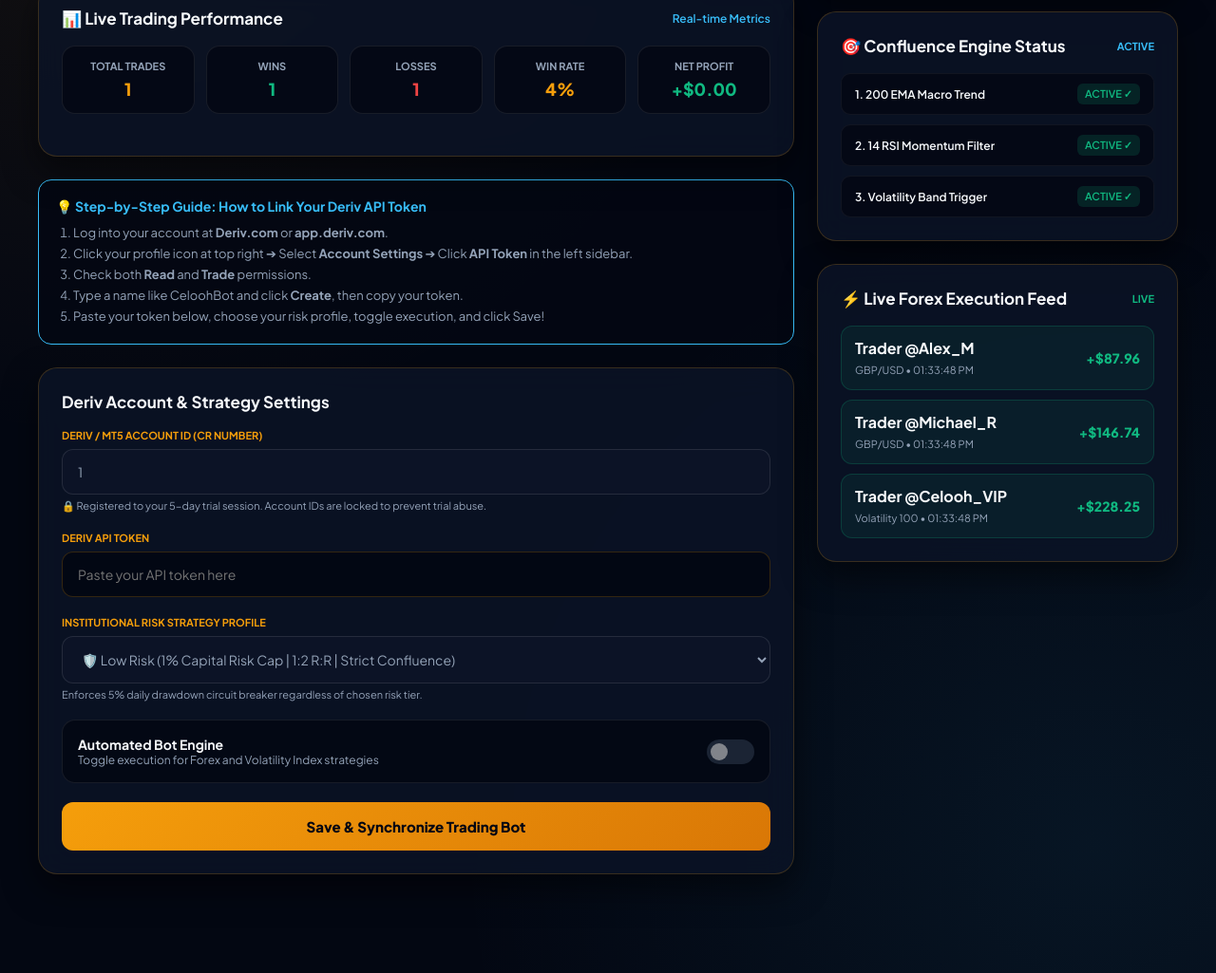
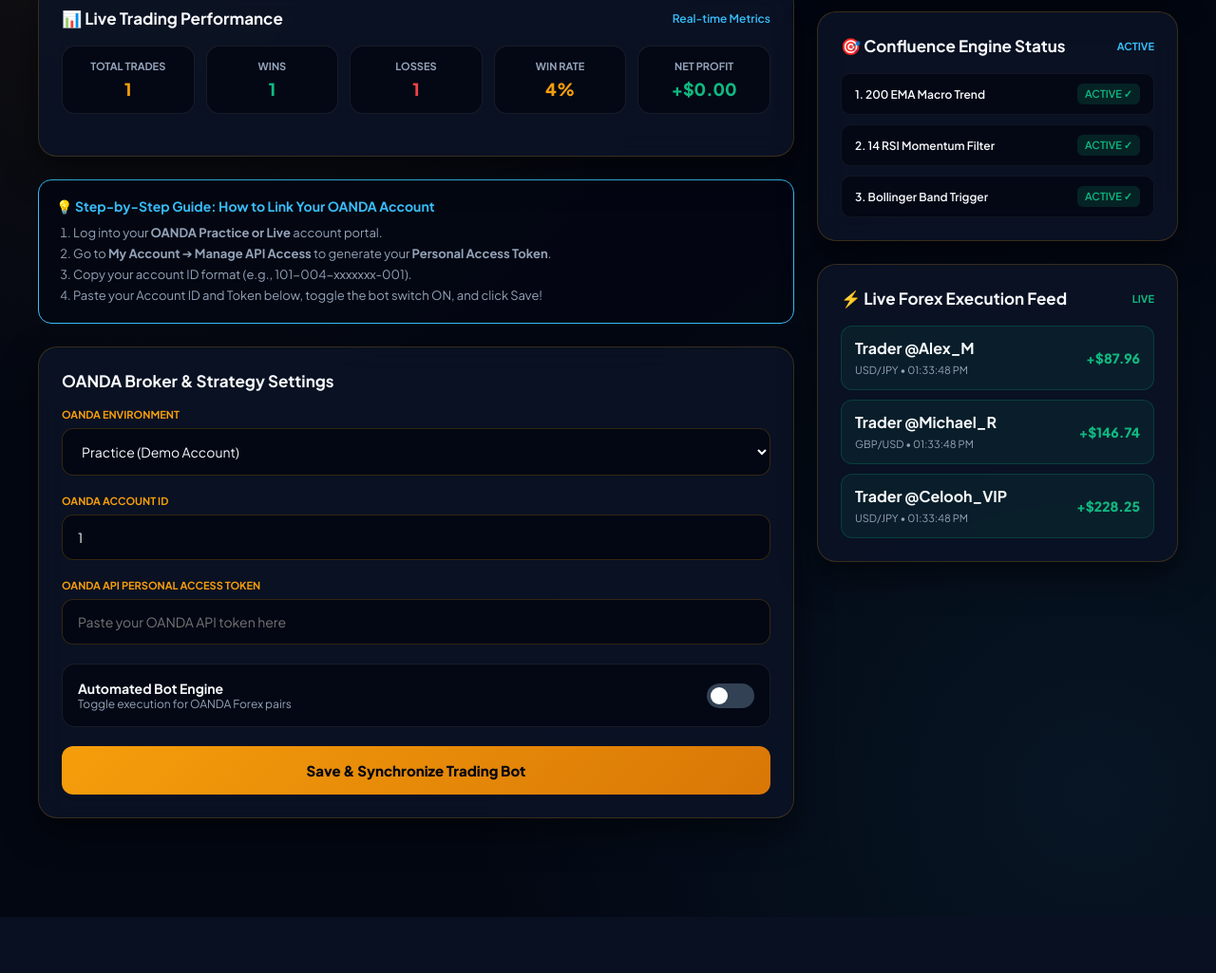
Before and after one commit to snowmanly101/deriv_trading_bot, a Django app: template dashboard/templates/dashboard/index.html in a window 1280 px wide. Shown: the part 339-1364 px from the top of the page at 95% size. After the commit the page ends 1305 px from the top, so only its background shows below. Run offline with Django 5.2, Linux system fonts and the light colour scheme; the template is opened without the code that fills it: most values are stand-ins (such as "Sample title", 1, 10 or a date in 2020).

Commit message:
Updated dashboard template and config for OANDA

```diff
--- a/dashboard/templates/dashboard/index.html
+++ b/dashboard/templates/dashboard/index.html
@@ -79,9 +79,7 @@
             transition: all 0.2s ease;
         }
 
-        .logout-btn:hover {
-            background: rgba(239, 68, 68, 0.3);
-        }
+        .logout-btn:hover { background: rgba(239, 68, 68, 0.3); }
 
         .main-container {
             max-width: 1240px;
@@ -166,13 +164,6 @@
             font-size: 14px;
         }
 
-        .form-control:read-only {
-            background: rgba(15, 23, 42, 0.6);
-            border-color: rgba(255, 255, 255, 0.1);
-            color: var(--text-muted);
-            cursor: not-allowed;
-        }
-
         /* Modern Switch Toggle */
         .switch-container {
             display: flex;
@@ -217,7 +208,6 @@
 
         input:checked + .slider { background-color: var(--success-green); }
         input:checked + .slider:before { transform: translateX(24px); }
-        input:disabled + .slider { opacity: 0.5; cursor: not-allowed; }
 
         .btn-save {
             width: 100%;
@@ -234,7 +224,6 @@
 
         .btn-save:hover { opacity: 0.95; }
 
-        /* Trade Feed Item Styling */
         .trade-feed-list { display: flex; flex-direction: column; gap: 10px; max-height: 280px; overflow-y: auto; }
         .trade-card {
             background: rgba(16, 185, 129, 0.08);
@@ -256,7 +245,6 @@
             font-weight: 700;
         }
 
-        /* Bulletproof Confluence Indicator Pills */
         .confluence-list {
             display: flex;
             flex-direction: column;
@@ -295,7 +283,6 @@
             <div class="ticker-item">USD/JPY <span>154.20</span> <span class="ticker-red">-0.10% ▼</span></div>
             <div class="ticker-item">AUD/USD <span>0.6580</span> <span class="ticker-green">+0.32% ▲</span></div>
             <div class="ticker-item">XAU/USD (Gold) <span>2385.10</span> <span class="ticker-green">+0.85% ▲</span></div>
-            <div class="ticker-item">Volatility 100 Index <span>4821.30</span> <span class="ticker-green">+1.12% ▲</span></div>
             <!-- Seamless loop clone -->
             <div class="ticker-item">EUR/USD <span>1.0854</span> <span class="ticker-green">+0.24% ▲</span></div>
             <div class="ticker-item">GBP/USD <span>1.2641</span> <span class="ticker-green">+0.15% ▲</span></div>
@@ -324,8 +311,8 @@
         <div>
             <div class="hero-banner">
                 <div>
-                    <h2>Automated Deriv & MT5 Forex Engine</h2>
-                    <p style="color: var(--text-muted); font-size: 13px;">Active Plan: 5-Day Free Trial ($30/Mo BTC Subscription thereafter)</p>
+                    <h2>Automated OANDA Forex Engine</h2>
+                    <p style="color: var(--text-muted); font-size: 13px;">Primary Broker Platform: OANDA REST API Connection</p>
                 </div>
             </div>
 
@@ -363,64 +350,54 @@
 
             <!-- Beginner Guidance Box -->
             <div class="guide-box">
-                <h4>💡 Step-by-Step Guide: How to Link Your Deriv API Token</h4>
+                <h4>💡 Step-by-Step Guide: How to Link Your OANDA Account</h4>
                 <ol>
-                    <li>Log into your account at <strong>Deriv.com</strong> or <strong>app.deriv.com</strong>.</li>
-                    <li>Click your profile icon at top right ➔ Select <strong>Account Settings</strong> ➔ Click <strong>API Token</strong> in the left sidebar.</li>
-                    <li>Check both <strong>Read</strong> and <strong>Trade</strong> permissions.</li>
-                    <li>Type a name like <code>CeloohBot</code> and click <strong>Create</strong>, then copy your token.</li>
-                    <li>Paste your token below, choose your risk profile, toggle execution, and click Save!</li>
+                    <li>Log into your <strong>OANDA Practice or Live</strong> account portal.</li>
+                    <li>Go to <strong>My Account</strong> ➔ <strong>Manage API Access</strong> to generate your <strong>Personal Access Token</strong>.</li>
+                    <li>Copy your account ID format (e.g., <code>101-004-xxxxxxx-001</code>).</li>
+                    <li>Paste your Account ID and Token below, toggle the bot switch ON, and click Save!</li>
                 </ol>
             </div>
 
             <div class="card">
                 <div class="card-header">
-                    <span class="card-title">Deriv Account & Strategy Settings</span>
+                    <span class="card-title">OANDA Broker & Strategy Settings</span>
                 </div>
 
-                <form method="POST">
+                <form method="POST" action="{% url 'update_broker_settings' %}">
                     {% csrf_token %}
+
                     <div class="form-group">
-                        <label>Deriv / MT5 Account ID (CR Number)</label>
-                        <input type="text" name="deriv_account_id" class="form-control"
-                               value="{{ profile.deriv_account_id|default:'' }}"
-                               placeholder="e.g. CR1234567"
-                               {% if profile.deriv_account_id %}readonly{% endif %}>
-                        {% if profile.deriv_account_id %}
-                            <p style="font-size: 11px; color: var(--text-muted); margin-top: 5px;">
-                                🔒 Registered to your 5-day trial session. Account IDs are locked to prevent trial abuse.
-                            </p>
-                        {% endif %}
+                        <label>OANDA Environment</label>
+                        <select name="oanda_environment" class="form-control" style="cursor: pointer;">
+                            <option value="practice" {% if profile.oanda_environment == 'practice' %}selected{% endif %}>Practice (Demo Account)</option>
+                            <option value="live" {% if profile.oanda_environment == 'live' %}selected{% endif %}>Live (Real Money Account)</option>
+                        </select>
                     </div>
 
                     <div class="form-group">
-                        <label>Deriv API Token</label>
-                        <input type="password" name="deriv_api_token" class="form-control" value="{{ profile.deriv_api_token|default:'' }}" placeholder="Paste your API token here">
+                        <label>OANDA Account ID</label>
+                        <input type="text" name="oanda_account_id" class="form-control"
+                               value="{{ profile.oanda_account_id|default:'' }}"
+                               placeholder="e.g. 101-004-12345678-001" required>
                     </div>
 
-                    <!-- Bulletproof Institutional Risk Profile Control -->
                     <div class="form-group">
-                        <label>Institutional Risk Strategy Profile</label>
-                        <select name="risk_profile" class="form-control" style="cursor: pointer;">
-                            <option value="low" selected>🛡️ Low Risk (1% Capital Risk Cap | 1:2 R:R | Strict Confluence)</option>
-                            <option value="medium">⚖️ Medium Risk (1.5% Risk Cap | 1:2 R:R | Standard Confluence)</option>
-                            <option value="high">🚀 High Risk (2% Risk Cap | 1:1.5 R:R | Dynamic Momentum)</option>
-                        </select>
-                        <p style="font-size: 11px; color: var(--text-muted); margin-top: 5px;">
-                            Enforces 5% daily drawdown circuit breaker regardless of chosen risk tier.
-                        </p>
+                        <label>OANDA API Personal Access Token</label>
+                        <input type="password" name="oanda_api_token" class="form-control"
+                               value="{{ profile.oanda_api_token|default:'' }}"
+                               placeholder="Paste your OANDA API token here" required>
                     </div>
 
                     <!-- Modern Toggle Switch -->
                     <div class="switch-container">
                         <div>
                             <div style="font-weight: 700; font-size: 14px;">Automated Bot Engine</div>
-                            <div style="color: var(--text-muted); font-size: 12px;">Toggle execution for Forex and Volatility Index strategies</div>
+                            <div style="color: var(--text-muted); font-size: 12px;">Toggle execution for OANDA Forex pairs</div>
                         </div>
                         <label class="switch">
                             <input type="checkbox" id="botToggle" name="is_bot_active"
-                                   {% if profile.is_bot_active and profile.is_trial_active %}checked{% endif %}
-                                   {% if not profile.is_trial_active %}disabled{% endif %}>
+                                   {% if profile.is_bot_active %}checked{% endif %}>
                             <span class="slider"></span>
                         </label>
                     </div>
@@ -435,23 +412,17 @@
             <div class="card">
                 <div class="card-header">
                     <span class="card-title">System Status</span>
-                    <span class="trial-badge">
-                        {% if profile.has_paid_subscription %}
-                            ● VIP Paid ($30/Mo)
-                        {% else %}
-                            🎁 Trial: {{ profile.trial_days_remaining }} Days Left
-                        {% endif %}
-                    </span>
+                    <span class="trial-badge">● OANDA API Active</span>
                 </div>
 
                 <div style="font-size: 12px; color: var(--text-muted);">ACCOUNT STATUS</div>
                 <div style="font-size: 15px; font-weight: 700; color: var(--neon-gold); margin: 4px 0 16px 0;">
-                    {% if profile.deriv_account_id %} Active ({{ profile.deriv_account_id }}) {% else %} Pending API Token Setup {% endif %}
+                    {% if profile.oanda_account_id %} Connected ({{ profile.oanda_account_id }}) {% else %} Pending OANDA Setup {% endif %}
                 </div>
 
                 <div style="font-size: 12px; color: var(--text-muted);">BOT ALGORITHM</div>
                 <div style="font-size: 15px; font-weight: 700; margin-top: 4px;" id="botStatusDisplay">
-                    {% if profile.is_bot_active and profile.is_trial_active %}
+                    {% if profile.is_bot_active %}
                         <span style="color: var(--success-green);">● RUNNING LIVE</span>
                     {% else %}
                         <span style="color: var(--text-muted);">○ PAUSED</span>
@@ -475,7 +446,7 @@
                         <span class="badge-check">ACTIVE ✓</span>
                     </div>
                     <div class="confluence-item">
-                        <span>3. Volatility Band Trigger</span>
+                        <span>3. Bollinger Band Trigger</span>
                         <span class="badge-check">ACTIVE ✓</span>
                     </div>
                 </div>
@@ -498,7 +469,6 @@
 
     <!-- Interactive Toggle UI & Live Execution Stream Script -->
     <script>
-        // Update Bot Status Text live when toggle is clicked
         const botToggle = document.getElementById('botToggle');
         const botStatusDisplay = document.getElementById('botStatusDisplay');
 
@@ -512,9 +482,8 @@
             });
         }
 
-        // Live Execution Stream simulation
         const traders = ['@Alex_M', '@David_K', '@Celooh_VIP', '@Michael_R', '@Sarah_T'];
-        const pairs = ['EUR/USD', 'XAU/USD (Gold)', 'GBP/USD', 'Volatility 100', 'USD/JPY'];
+        const pairs = ['EUR/USD', 'GBP/USD', 'USD/JPY', 'AUD/USD'];
 
         function addLiveTrade() {
             const feed = document.getElementById('tradeFeed');
```
Also changed, not shown: config/urls.py (+3 -20 lines), dashboard/views.py (+14 -104 lines), oanda_bot_worker.py (added, +154 -0 lines).
